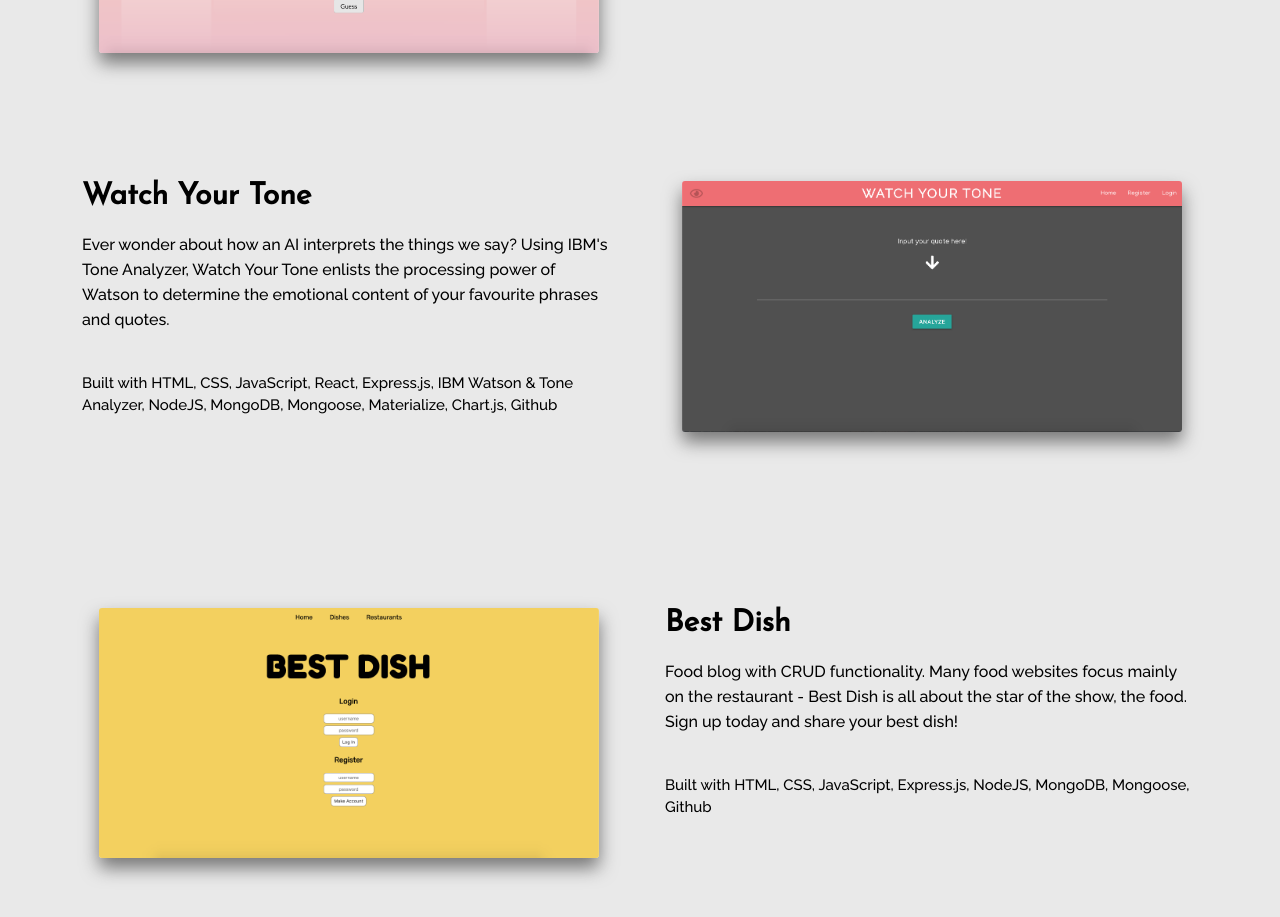
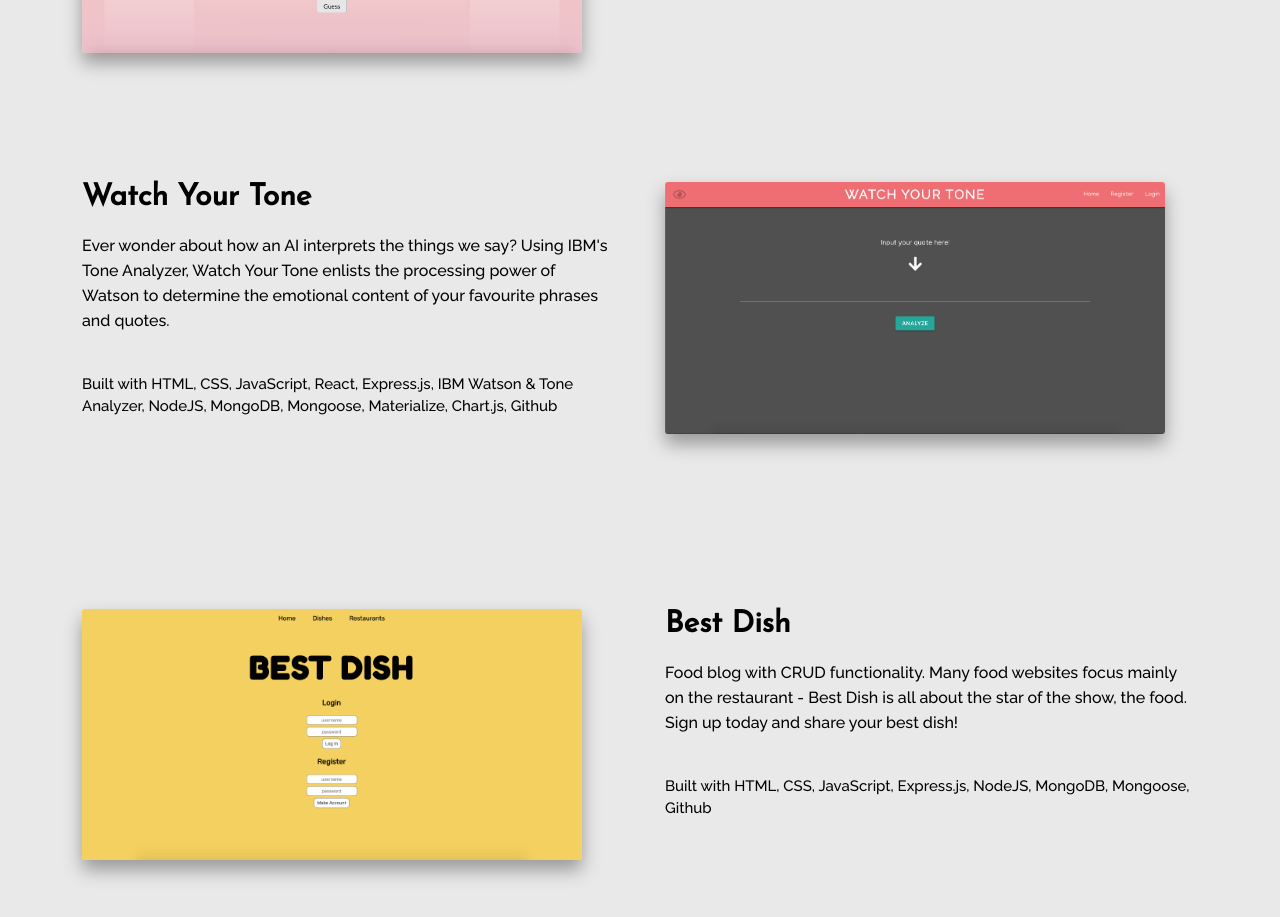
Before and after one commit to jdomo/jd-portfolio, a React (Create React App) app: page / in a window 1280 px wide. Shown: the part 1880-2797 px from the top of the page. Built offline with nearby package versions, Linux system fonts and the light colour scheme; some icons are missing.

Commit message:
add hover links to project section

```diff
--- a/src/components/Projects.js
+++ b/src/components/Projects.js
@@ -7,78 +7,98 @@ class Projects extends Component {
         <div className="u-center-text u-margin-bottom-med">
           <h3 className="heading-secondary">Projects</h3>
         </div>
-        <div className="section-projects__project">
+        <div className="project">
           <div className="row">
             <div className="col-1-of-2">
-              <img src="img/how-many-words.png" alt="How Many Words" className="section-projects__img"></img>
+              <div class="project__img-container">
+                <img src="img/how-many-words.png" alt="How Many Words" className="project__img"></img>
+                <div className="project__links">
+                  <a href="https://pages.git.generalassemb.ly/jdomo/how-many-words/" className="project__link">Website</a>
+                  <a href="https://github.com/jdomo/how-many-words" className="project__link">Repo</a>
+                </div>
+              </div>
             </div>
             <div className="col-1-of-2">
               <h3 className="heading-tertiary u-margin-bottom-sml">How Many Words</h3>
-              <p className="section-projects__text">
+              <p className="project__text">
                 How Many Words can you make out of 9 random letters? Set your high score, then step your game up and try to top it. You've got 120 seconds.
                 All you need is a web browser, a keyboard and your smarty pants.
               </p>
               <h4 className="heading-tertiary--sub u-margin-top">
                 Built with HTML, CSS, JavaScript, GitHub
               </h4>
-              <p className="section-projects__icons u-margin-top-sml">
-                <i className="devicon-html5-plain section-projects__icon"></i>
-                <i className="devicon-css3-plain section-projects__icon"></i>
-                <i className="devicon-javascript-plain section-projects__icon"></i>
-                <i className="devicon-github-plain section-projects__icon"></i>
+              <p className="project__icons u-margin-top-sml">
+                <i className="devicon-html5-plain project__icon"></i>
+                <i className="devicon-css3-plain project__icon"></i>
+                <i className="devicon-javascript-plain project__icon"></i>
+                <i className="devicon-github-plain project__icon"></i>
               </p>
             </div>
           </div>
         </div>
-        <div className="section-projects__project">
+
+        <div className="project">
           <div className="row">
             <div className="col-1-of-2">
               <h3 className="heading-tertiary u-margin-bottom-sml">Watch Your Tone</h3>
-              <p className="section-projects__text">
+              <p className="project__text">
               Ever wonder about how an AI interprets the things we say? Using IBM's Tone Analyzer,
               Watch Your Tone enlists the processing power of Watson to determine the emotional content of your favourite phrases and quotes.
               </p>
               <h4 className="heading-tertiary--sub u-margin-top">
                 Built with HTML, CSS, JavaScript, React, Express.js, IBM Watson & Tone Analyzer, NodeJS, MongoDB, Mongoose, Materialize, Chart.js, Github
               </h4>
-              <p className="section-projects__icons u-margin-top-sml">
-                <i className="devicon-html5-plain section-projects__icon"></i>
-                <i className="devicon-css3-plain section-projects__icon"></i>
-                <i className="devicon-javascript-plain section-projects__icon"></i>
-                <i className="devicon-react-original-wordmark section-projects__icon"></i>
-                <i className="devicon-express-original section-projects__icon"></i>
-                <i className="devicon-nodejs-plain section-projects__icon"></i>
-                <i className="devicon-mongodb-plain section-projects__icon"></i>
-                <i className="devicon-github-plain section-projects__icon"></i>
+              <p className="project__icons u-margin-top-sml">
+                <i className="devicon-html5-plain project__icon"></i>
+                <i className="devicon-css3-plain project__icon"></i>
+                <i className="devicon-javascript-plain project__icon"></i>
+                <i className="devicon-react-original-wordmark project__icon"></i>
+                <i className="devicon-express-original project__icon"></i>
+                <i className="devicon-nodejs-plain project__icon"></i>
+                <i className="devicon-mongodb-plain project__icon"></i>
+                <i className="devicon-github-plain project__icon"></i>
               </p>
             </div>
             <div className="col-1-of-2">
-              <img src="img/watch-your-tone.png" alt="How Many Words" className="section-projects__img"></img>
+              <div class="project__img-container">
+                <img src="img/watch-your-tone.png" alt="Watch Your Tone" className="project__img"></img>
+                <div className="project__links">
+                  <a href="https://watch-your-tone.herokuapp.com/" className="project__link">Website</a>
+                  <a href="http://www.github.com" className="project__link">Repo</a>
+                </div>
+              </div>
             </div>
           </div>
         </div>
-        <div className="section-projects__project">
+
+        <div className="project">
           <div className="row">
             <div className="col-1-of-2">
-              <img src="img/best-dish.png" alt="How Many Words" className="section-projects__img"></img>
+              <div class="project__img-container">
+                <img src="img/best-dish.png" alt="Best Dish" className="project__img"></img>
+                <div className="project__links">
+                  <a href="https://sei-bestdish.herokuapp.com/" className="project__link">Website</a>
+                  <a href="https://github.com/jdomo/best-dish" className="project__link">Repo</a>
+                </div>
+              </div>
             </div>
             <div className="col-1-of-2">
               <h3 className="heading-tertiary u-margin-bottom-sml">Best Dish</h3>
-              <p className="section-projects__text">
+              <p className="project__text">
                 Food blog with CRUD functionality. Many food websites focus mainly on the restaurant -
                 Best Dish is all about the star of the show, the food. Sign up today and share your best dish!
               </p>
               <h4 className="heading-tertiary--sub u-margin-top">
                 Built with HTML, CSS, JavaScript, Express.js, NodeJS, MongoDB, Mongoose, Github
               </h4>
-              <p className="section-projects__icons u-margin-top-sml">
-                <i className="devicon-html5-plain section-projects__icon"></i>
-                <i className="devicon-css3-plain section-projects__icon"></i>
-                <i className="devicon-javascript-plain section-projects__icon"></i>
-                <i className="devicon-express-original section-projects__icon"></i>
-                <i className="devicon-nodejs-plain section-projects__icon"></i>
-                <i className="devicon-mongodb-plain section-projects__icon"></i>
-                <i className="devicon-github-plain section-projects__icon"></i>
+              <p className="project__icons u-margin-top-sml">
+                <i className="devicon-html5-plain project__icon"></i>
+                <i className="devicon-css3-plain project__icon"></i>
+                <i className="devicon-javascript-plain project__icon"></i>
+                <i className="devicon-express-original project__icon"></i>
+                <i className="devicon-nodejs-plain project__icon"></i>
+                <i className="devicon-mongodb-plain project__icon"></i>
+                <i className="devicon-github-plain project__icon"></i>
               </p>
             </div>
           </div>
--- a/src/css/style.css
+++ b/src/css/style.css
@@ -79,19 +79,19 @@ header {
     font-size: 1.5rem;
     line-height: 2.2rem; }
 
-.section-projects__text {
+.project__text {
   line-height: 2.5rem;
   margin: auto; }
 
-.section-projects__icons {
+.project__icons {
   background-image: linear-gradient(#212e53, #4a919e);
   display: inline-block;
   -webkit-background-clip: text;
   color: transparent; }
 
-.section-projects__icon {
+.project__icon {
   font-size: 4rem; }
-  .section-projects__icon:not(:first-child) {
+  .project__icon:not(:first-child) {
     padding-left: 1rem; }
 
 .u-center-text {
@@ -258,20 +258,56 @@ header {
   padding: 8rem 0 25rem 0;
   font-size: 1.6rem;
   position: relative; }
-  .section-projects__project {
-    margin: auto;
-    width: 95%;
-    padding: 5rem 5rem 7.5rem 5rem; }
-  .section-projects__img {
+
+.project {
+  margin: auto;
+  width: 95%;
+  padding: 5rem 5rem 7.5rem 5rem; }
+  .project__img-container {
+    position: relative;
+    display: inline-block;
+    transition: all .3s; }
+    .project__img-container:hover {
+      transform: scale(1.015) translateY(-0.5rem);
+      box-shadow: 0rem 1.5rem 3rem #777; }
+    .project__img-container:hover .project__img {
+      filter: brightness(75%) blur(0.5px); }
+    .project__img-container:hover .project__link {
+      opacity: 1; }
+  .project__links {
+    position: absolute;
+    top: 50%;
+    left: 50%;
+    transform: translate(-50%, -50%);
+    width: 100%;
+    text-align: center; }
+  .project__link {
+    text-decoration: none;
+    display: inline-block;
+    text-align: center;
+    width: 12rem;
+    border-radius: 3px;
+    background-image: linear-gradient(#212e53, #4a919e);
+    padding: 1.5rem;
+    color: #FFF;
+    transition: all .3s;
+    letter-spacing: 1px;
+    box-shadow: 0rem 0.5rem 0.5rem rgba(0, 0, 0, 0.8);
+    opacity: 0; }
+    .project__link:not(:first-child) {
+      margin-left: 3rem; }
+    .project__link:hover {
+      transform: scale(1.02) translateY(-1px);
+      box-shadow: 0rem 0.5rem 1rem rgba(0, 0, 0, 0.8); }
+    .project__link:active {
+      transform: translateY(0);
+      box-shadow: 0rem 0.1rem 0.5rem rgba(0, 0, 0, 0.8); }
+  .project__img {
     width: 50rem;
     display: block;
     margin: auto;
     border-radius: 3px;
-    box-shadow: 0rem 1rem 1.8rem #777;
+    box-shadow: 0rem 1rem 1.8rem #999;
     transition: all .3s; }
-    .section-projects__img:hover {
-      transform: scale(1.015) translateY(-0.5rem);
-      box-shadow: 0rem 1.5rem 3rem #777; }
-  .section-projects__icons {
-    background-image: linear-gradient #4a919e;
+  .project__icons {
     font-size: 3rem; }
--- a/src/sass/base/_typography.scss
+++ b/src/sass/base/_typography.scss
@@ -85,7 +85,7 @@ header {
   }
 }
 
-.section-projects {
+.project {
   &__text {
     line-height: 2.5rem;
     margin: auto;
--- a/src/sass/pages/_home.scss
+++ b/src/sass/pages/_home.scss
@@ -62,19 +62,72 @@
   //media queries at 1200px
 
   height: 140rem;
-  // margin-top: -4rem;
-  // background-color: rgba($color-grey-light, 1);
   background-image: linear-gradient(to bottom, transparent, $color-grey-light 2%);
   padding: 8rem 0 25rem 0;
   font-size: 1.6rem;
   position: relative;
+}
 
-  &__project {
-    // border: 1px solid $color-grey-dark-2;
-    // text-align: center;
-    margin: auto;
-    width: 95%;
-    padding: 5rem 5rem 7.5rem 5rem;
+.project {
+  margin: auto;
+  width: 95%;
+  padding: 5rem 5rem 7.5rem 5rem;
+
+  &__img-container {
+    position: relative;
+    display: inline-block;
+    transition: all .3s;
+
+    &:hover {
+      transform: scale(1.015) translateY(-.5rem);
+      box-shadow: 0rem 1.5rem 3rem $color-grey-dark;
+    }
+
+    &:hover .project__img {
+      filter: brightness(75%) blur(.5px);
+    }
+
+    &:hover .project__link {
+      opacity: 1;
+    }
+  }
+
+  &__links {
+    position: absolute;
+    top: 50%;
+    left: 50%;
+    transform: translate(-50%, -50%);
+    width: 100%;
+    text-align: center;
+  }
+
+  &__link {
+    text-decoration: none;
+    display: inline-block;
+    text-align: center;
+    width: 12rem;
+    border-radius: $border-radius-sml;
+    background-image: linear-gradient($color-blue-dark, $color-blue-light);
+    padding: 1.5rem;
+    color: $color-white;
+    transition: all .3s;
+    letter-spacing: 1px;
+    box-shadow: 0rem .5rem .5rem rgba($color-black, .8);
+    opacity: 0;
+
+    &:not(:first-child) {
+      margin-left: 3rem;
+    }
+
+    &:hover {
+      transform: scale(1.02) translateY(-1px);
+      box-shadow: 0rem .5rem 1rem rgba($color-black, .8);
+    }
+
+    &:active {
+      transform: translateY(0);
+      box-shadow: 0rem .1rem .5rem rgba($color-black, .8);
+    }
   }
 
   &__img {
@@ -82,17 +135,11 @@
     display: block;
     margin: auto;
     border-radius: $border-radius-sml;
-    box-shadow: 0rem 1rem 1.8rem $color-grey-dark;
+    box-shadow: 0rem 1rem 1.8rem $color-grey-dark-2;
     transition: all .3s;
-
-    &:hover {
-      transform: scale(1.015) translateY(-.5rem);
-      box-shadow: 0rem 1.5rem 3rem $color-grey-dark;
-    }
   }
 
   &__icons {
-    background-image: linear-gradient$color-blue-light;
     font-size: 3rem;
   }
 }
```
